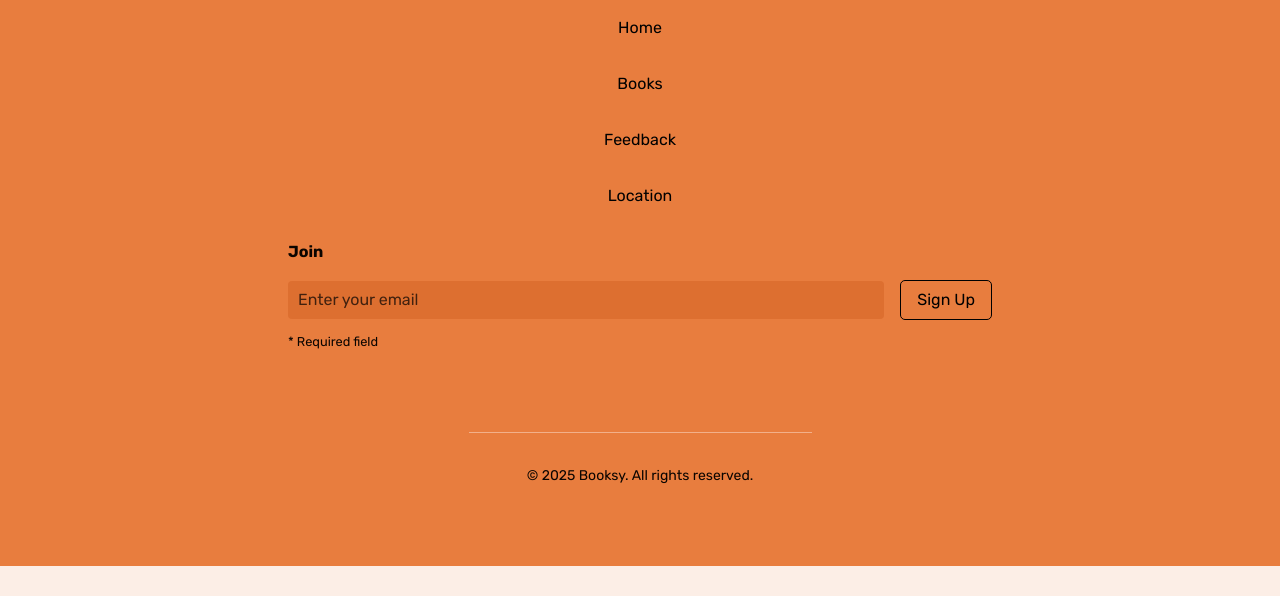
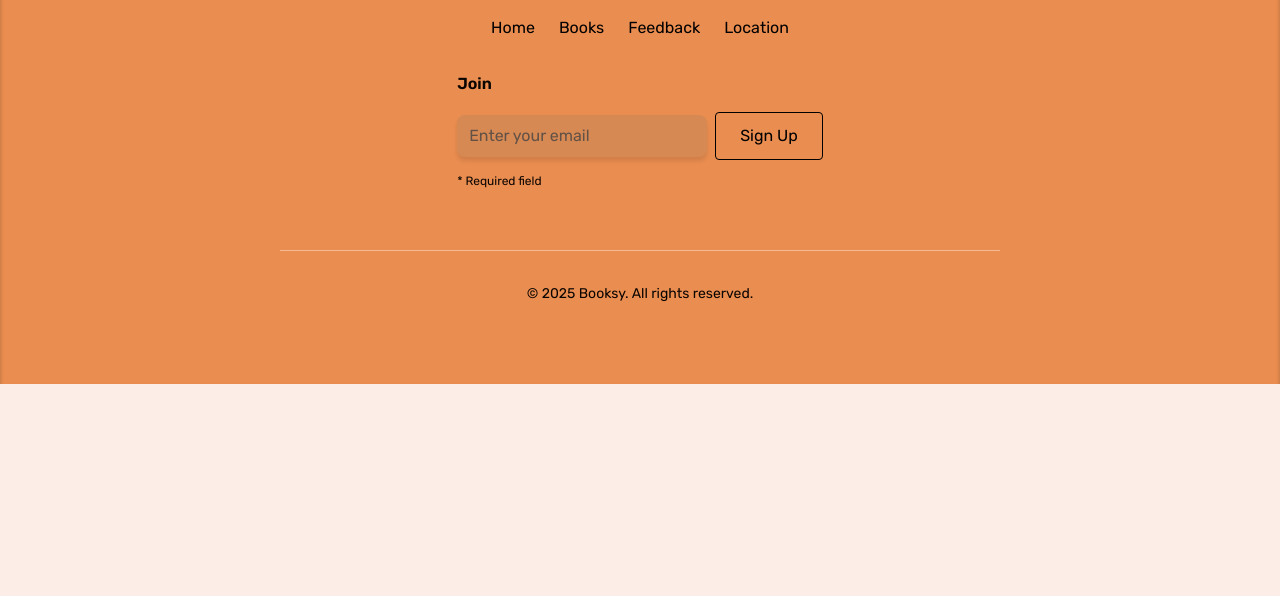
Before and after one commit to VolodymyrV1/goit-project-js-team-8, a website built with Vite: page src/index.html in a window 1280 px wide. Shown: the part 204-800 px from the top of the page. Built offline with nearby package versions, Linux system fonts and the light colour scheme.

Commit message:
add-tablet-kurcup

```diff
--- a/src/css/footer.css
+++ b/src/css/footer.css
@@ -1,5 +1,5 @@
 .footer {
-  background-color: #e87d3e;
+  background-color: #ea8d50;
   padding-top: 80px;
   padding-bottom: 80px;
 }
@@ -9,20 +9,28 @@
   flex-direction: column;
   align-items: center;
   gap: 32px;
-
 }
 
 .footer-logo {
   display: flex;
   align-items: center;
-  margin-bottom: 32px;
+  padding-bottom: 32px;
   font-weight: 700;
   font-size: 1.1rem;
 }
 
-.logo-icon {
-  fill: #000;
+
+  .footer-logo:focus,
+.footer-logo:hover {
+    background-color: black;
+    border-radius: 5px;
+
 }
+.footer-logo:hover .footer-logo-icon,
+.footer-logo:focus .footer-logo-icon {
+    fill: #fff;
+}
+
 
 .footer-nav {
   list-style: none;
@@ -51,11 +59,13 @@
 }
 
 .footer-form h3 {
-  font-size: 1rem;
+  font-size: 16px;
+  font-weight: 600;
   margin-bottom: 16px;
 }
 
 .subscribe-form {
+  width: 100%;
   display: flex;
   align-items: center;
   gap: 16px;
@@ -63,27 +73,29 @@
 }
 
 .subscribe-form input[type='email'] {
-  flex: 1;
-  padding: 10px;
+  padding: 12px;
+  box-shadow: 0 4px 4px rgba(0, 0, 0, 0.1);
   border: none;
-  border-radius: 4px;
-  background-color: #dd6f30;
-  color: #000;
+  border-radius: 8px;
+  font-size: 16px;
+  background-color: #d68953;
 }
 
 .subscribe-form input::placeholder {
-  color: #000;
-  opacity: 0.7;
+  color: rgba(68, 68, 68, 0.8);
+  opacity: 1;
+  border-radius: 4px;
 }
 
 .subscribe-form button {
-  padding: 10px 16px;
-  border: 1px solid #000;
+  height: 48px;
+  border-radius: 4px;
+  padding: 12px 24px;
   background: transparent;
-  border-radius: 5px;
+  font-size: 16px;
   cursor: pointer;
-  font-size: 1rem;
   transition: background-color 0.3s;
+  border: 1px solid;
 }
 
 .subscribe-form button:hover {
@@ -91,7 +103,7 @@
 }
 
 .required-text {
-  font-size: 0.8rem;
+  font-size: 12px;
 }
 
 /* копірайт */
@@ -110,15 +122,61 @@ text-align: center;
   line-height: 150%;
 }
 
-/* адаптивність */
-@media (min-width: 768px) {
-  .footer-container {
+/* Tablet */
+
+
+
+@media only screen and (min-width: 768px) {
+  .container {
+    max-width: 768px;
+    padding: 0 64px;
+  }
+
+
+  .footer {
+   padding-bottom: 80px;
+   padding-top:80px ;
+    box-shadow: inset 0 4px 4px 0 rgba(0, 0, 0, 0.25);
+  }
+
+
+
+  .footer-logo {
+  justify-content: center;
+  }
+
+
+
+
+
+  .footer-nav {
     flex-direction: row;
-    justify-content: space-around;
-    align-items: flex-start;
+    gap: 24px;
+
+    flex-grow: 1;
+    justify-content: center;
   }
 
   .footer-form {
+    width: auto;
     text-align: left;
   }
+
+  .subscribe-form {
+    gap: 8px;
+    width: auto;
   }
+
+  .subscribe-form input[type='email'] {
+    width: 250px;
+    flex-grow: 0;
+  }
+
+  .footer-copyright {
+    /* Центруємо та розширюємо копірайт-блок */
+    max-width: 720px;
+    margin-left: auto;
+    margin-right: auto;
+    margin-top: 60px;
+  }
+}
```
Lines whose indentation alone changed are shown as unchanged.
